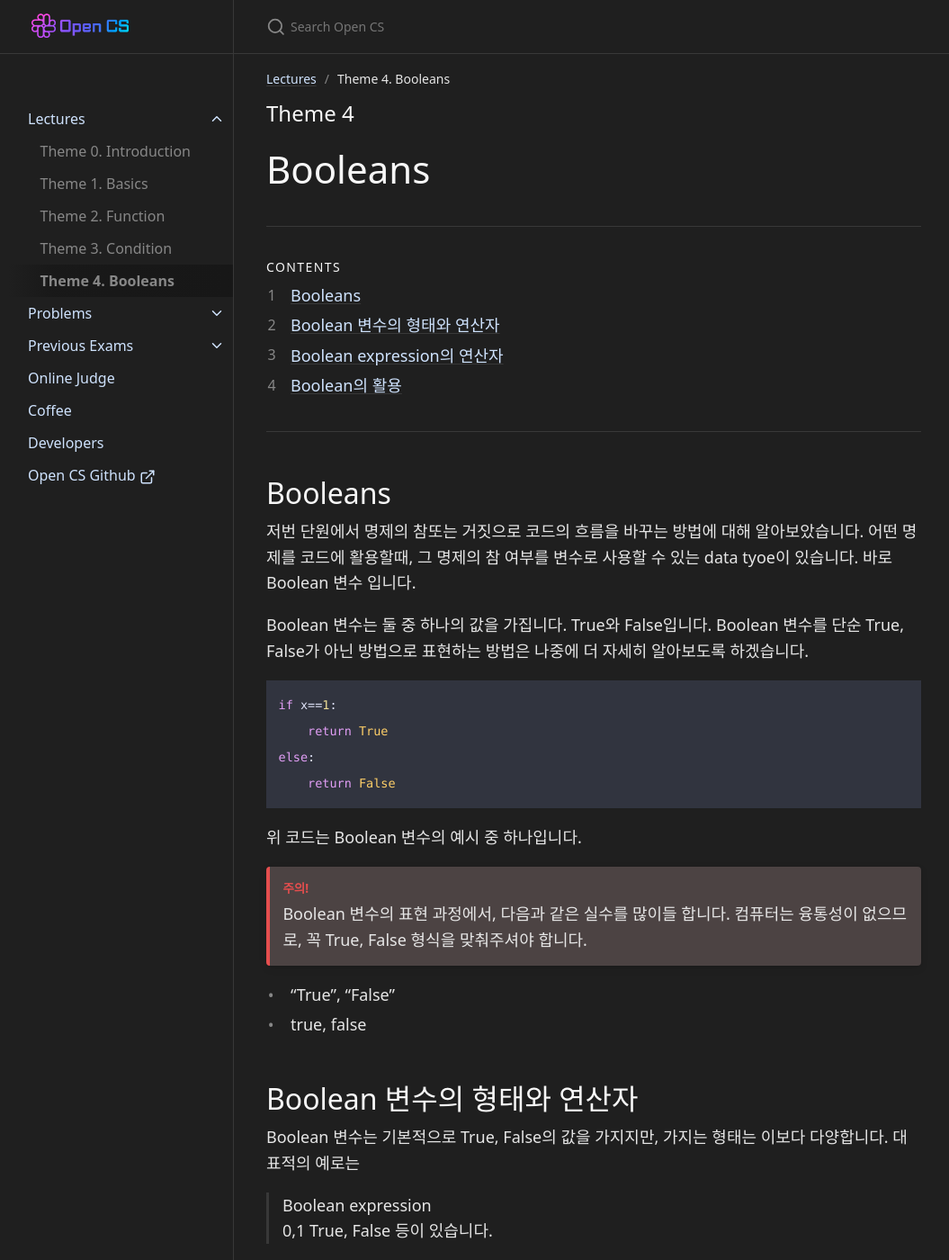
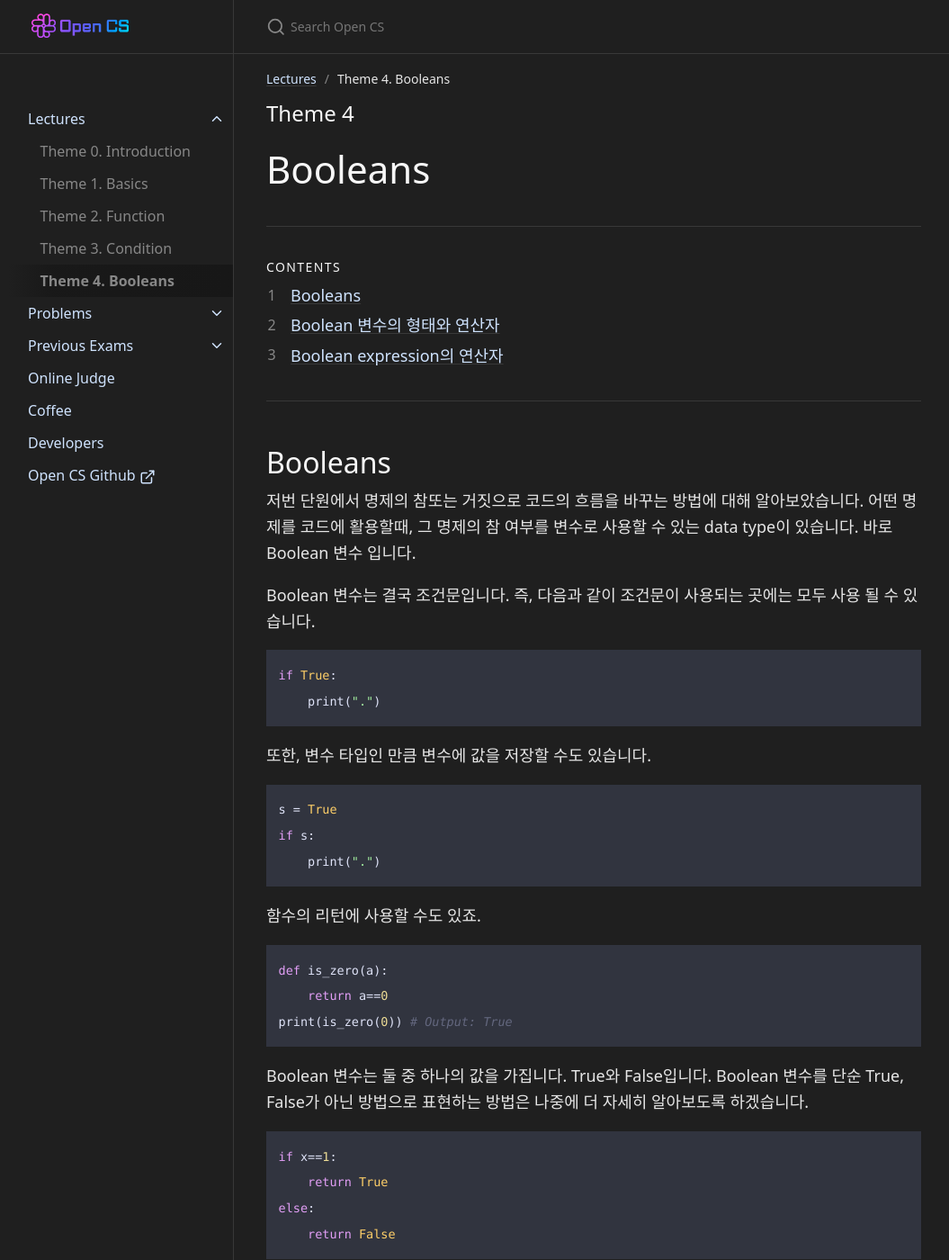
Before and after one commit to OpenCS-ksa/opencs-ksa.github.io, a Jekyll site: the page built from docs/Lectures/lecture4.md, in a window 1280 px wide and 1400 px high. Shown: the whole window at 90% size, without its empty margins (112-1167 px from the left). Built offline with Jekyll 4.4.1, drawn with Linux system fonts in a browser that asks for light colours; some of the changed text lies outside the part shown.

Commit message:
Update lecture4.md

````diff
--- a/docs/Lectures/lecture4.md
+++ b/docs/Lectures/lecture4.md
@@ -17,7 +17,28 @@ nav_exclude: false
 - - -
 
 ## Booleans
-저번 단원에서 명제의 참또는 거짓으로 코드의 흐름을 바꾸는 방법에 대해 알아보았습니다. 어떤 명제를 코드에 활용할때, 그 명제의 참 여부를 변수로 사용할 수 있는 data tyoe이 있습니다. 바로 Boolean 변수 입니다.
+저번 단원에서 명제의 참또는 거짓으로 코드의 흐름을 바꾸는 방법에 대해 알아보았습니다. 어떤 명제를 코드에 활용할때, 그 명제의 참 여부를 변수로 사용할 수 있는 data type이 있습니다. 바로 Boolean 변수 입니다.
+
+Boolean 변수는 결국 조건문입니다. 즉, 다음과 같이 조건문이 사용되는 곳에는 모두 사용 될 수 있습니다.
+
+```python
+if True:
+    print(".")
+```
+또한, 변수 타입인 만큼 변수에 값을 저장할 수도 있습니다.
+
+```python
+s = True
+if s:
+    print(".")
+```
+함수의 리턴에 사용할 수도 있죠.
+
+```python
+def is_zero(a):
+    return a==0
+print(is_zero(0)) # Output: True
+```
 
 Boolean 변수는 둘 중 하나의 값을 가집니다. True와 False입니다. Boolean 변수를 단순 True, False가 아닌 방법으로 표현하는 방법은 나중에 더 자세히 알아보도록 하겠습니다.
 
@@ -33,8 +54,6 @@ else:
 Boolean 변수의 표현 과정에서, 다음과 같은 실수를 많이들 합니다. 컴퓨터는 융통성이 없으므로, 꼭 True, False 형식을 맞춰주셔야 합니다.
 - "True", "False"
 - true, false
-
-
 
 ## Boolean 변수의 형태와 연산자
 Boolean 변수는 기본적으로 True, False의 값을 가지지만, 가지는 형태는 이보다 다양합니다. 대표적의 예로는
@@ -79,13 +98,3 @@ print(not a==0)
 print(a==0 and (b==1 or c==3))
 ```
 코드를 Boolean expression의 가공으로 코드를 많이 간단하게 만들 수 있습니다. 또한, 복잡한 Boolean expression이 나오면 헷갈리거나 실수 할 수 있으니 순서대로 차근차근 문제를 해결하시면 될 것 같습니다.
-
-## Boolean의 활용
-
-```python
-elif <조건>:
-    <참일 때 실행할 내용 1>
-    <참일 때 실행할 내용 2>
-    ...
-<조건문 외부>
-```
````
